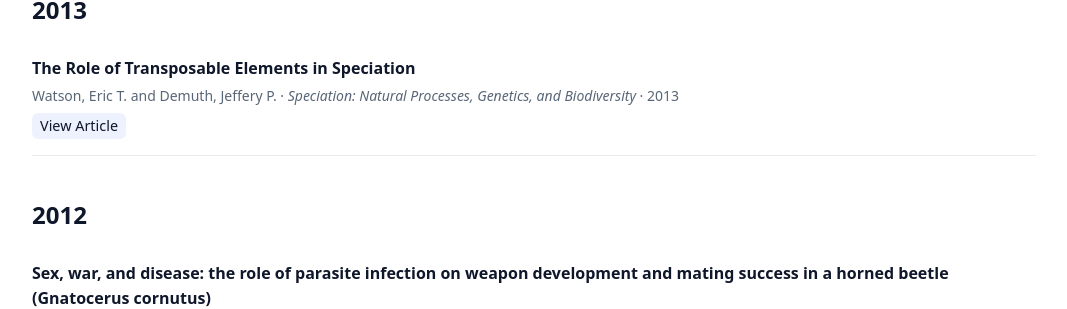
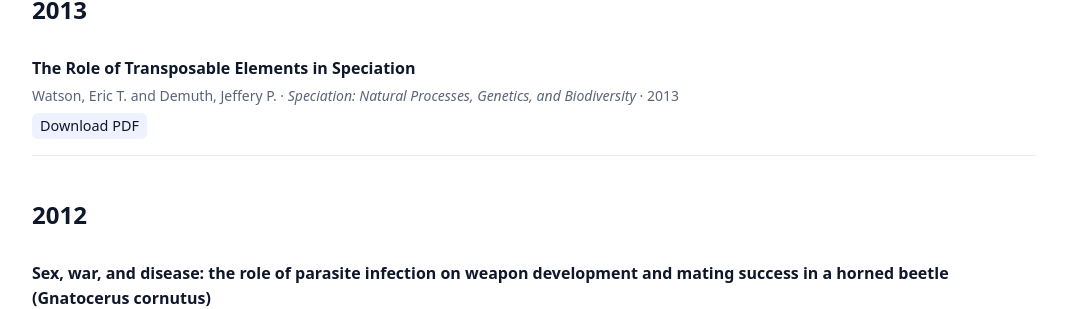
Before and after one commit to demuth-lab/demuth-lab.github.io, a Jekyll site: the page built from publications.md, in a window 1280 px wide and 900 px high, scrolled down 3852 px. Shown: the part 144-453 px from the top of the window, without its empty margins (106-1173 px from the left). Built offline with Jekyll 4.4.1, drawn with Linux system fonts in a browser that asks for light colours; some of the changed lines change nothing that is shown.

Commit message:
Update publications.yml

```diff
--- a/_data/publications.yml
+++ b/_data/publications.yml
@@ -218,7 +218,7 @@
   authors: Watson, Eric T. and Demuth, Jeffery P.
   venue: 'Speciation: Natural Processes, Genetics, and Biodiversity'
   type: article
-  url: https://demuth-lab.github.io/assets/papers/Watson_and_Demuth_2013.pdf
+  pdf: https://demuth-lab.github.io/assets/papers/Watson_and_Demuth_2013.pdf
 - year: 2012
   title: 'Sex, war, and disease: the role of parasite infection on weapon development
     and mating success in a horned beetle (Gnatocerus cornutus)'
```
